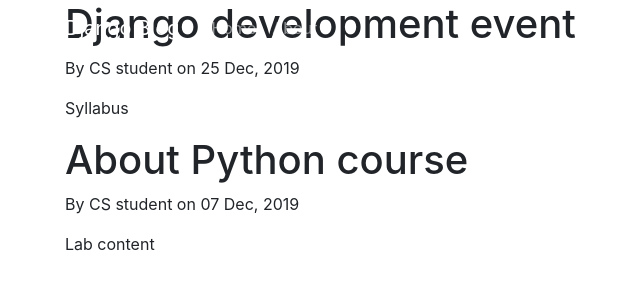
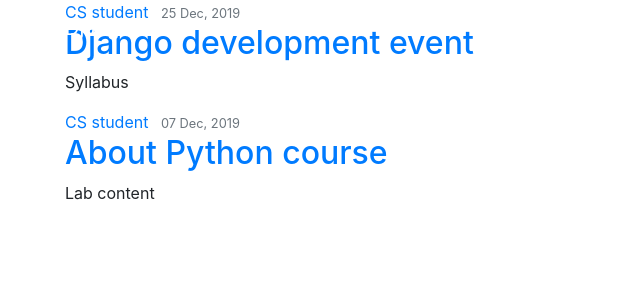
Before and after one commit to shortcuter4/binfo, a Django app: page /homepage/ in a window 1280 px wide. Shown: the top 300 px of the page, without its empty margins (20-660 px from the left). Run offline with Django 3.2, Linux system fonts and the light colour scheme; some libraries are stand-ins or nearby versions.

Commit message:
posts modified

```diff
--- a/homepage/templates/homepage/index.html
+++ b/homepage/templates/homepage/index.html
@@ -5,8 +5,19 @@
 	<!-- @shortcuter4 -->
 	<!-- It prints the posts' titles, author, post date and content -->
 	{% for post in posts %}
-		<h1>{{ post.title }}</h1>
+		<!-- <h1>{{ post.title }}</h1>
 		<p> By {{ post.author }} on {{ post.date_posted }}</p>
-		<p>{{ post.content }}</h1>
+		<p>{{ post.content }}</h1> -->
+		<article class="media content-section">
+		  <div class="media-body">
+		    <div class="article-metadata">
+		      <a class="mr-2" href="#">{{ post.author }}</a>
+		      <small class="text-muted">{{ post.date_posted }}</small>
+		    </div>
+		    <h2><a class="article-title" href="#">{{ post.title }}</a></h2>
+		    <p class="article-content">{{ post.content }}</p>
+		  </div>
+		</article>
+
 	{% endfor %}
 {% endblock content %}
```
